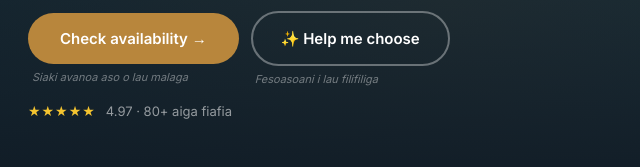
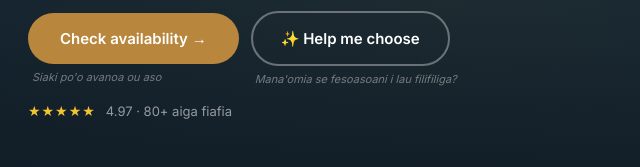
Before and after one commit to Lupe2920/lupe-server, a website: page public/index.html in a window 1280 px wide. Shown: the part 633-800 px from the top of the page, 0-640 px from the left. Drawn offline with nearby package versions, Linux system fonts and the light colour scheme; a script that the page names is missing.

Commit message:
Update index.html

```diff
--- a/public/index.html
+++ b/public/index.html
@@ -276,11 +276,11 @@ body{font-family:'Inter',sans-serif;background:var(--fog);color:var(--ink);overf
     <div class="hero-cta-row">
       <div style="display:flex;flex-direction:column;align-items:flex-start;gap:6px">
         <button class="btn-hero" onclick="openBooking()">Check availability →</button>
-        <span style="font-size:11px;font-style:italic;color:rgba(255,255,255,0.4);padding-left:4px">Siaki avanoa aso o lau malaga</span>
+        <span style="font-size:11px;font-style:italic;color:rgba(255,255,255,0.4);padding-left:4px">Siaki po'o avanoa ou aso</span>
       </div>
       <div style="display:flex;flex-direction:column;align-items:flex-start;gap:6px">
         <button onclick="document.getElementById('quiz-section').scrollIntoView({behavior:'smooth'})" style="display:inline-flex;align-items:center;gap:8px;background:transparent;color:white;border:2px solid rgba(255,255,255,0.35);border-radius:100px;padding:16px 28px;font-size:15px;font-weight:600;cursor:pointer;font-family:'Inter',sans-serif;transition:all .2s" onmouseover="this.style.borderColor='white';this.style.background='rgba(255,255,255,0.08)'" onmouseout="this.style.borderColor='rgba(255,255,255,0.35)';this.style.background='transparent'">✨ Help me choose</button>
-        <span style="font-size:11px;font-style:italic;color:rgba(255,255,255,0.4);padding-left:4px">Fesoasoani i lau filifiliga</span>
+        <span style="font-size:11px;font-style:italic;color:rgba(255,255,255,0.4);padding-left:4px">Mana'omia se fesoasoani i lau filifiliga?</span>
       </div>
     </div>
     <div class="hero-proof" style="margin-top:16px"><span class="stars">★★★★★</span> 4.97 · 80+ aiga fiafia</div>
```
